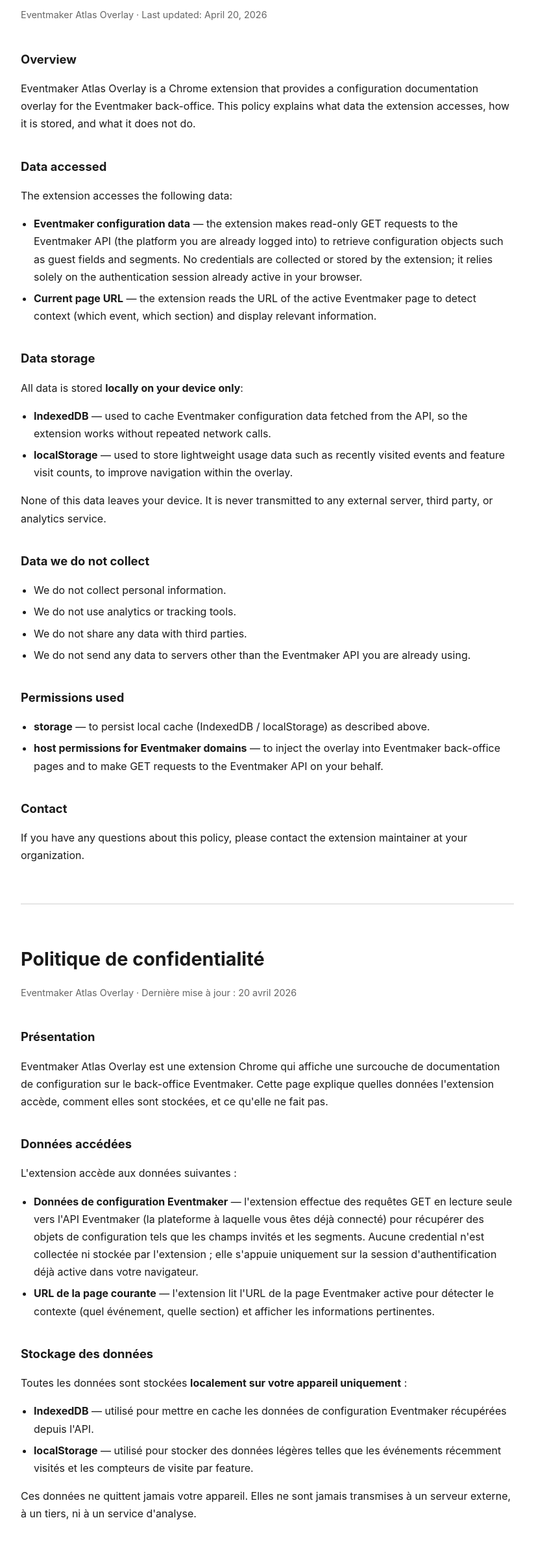
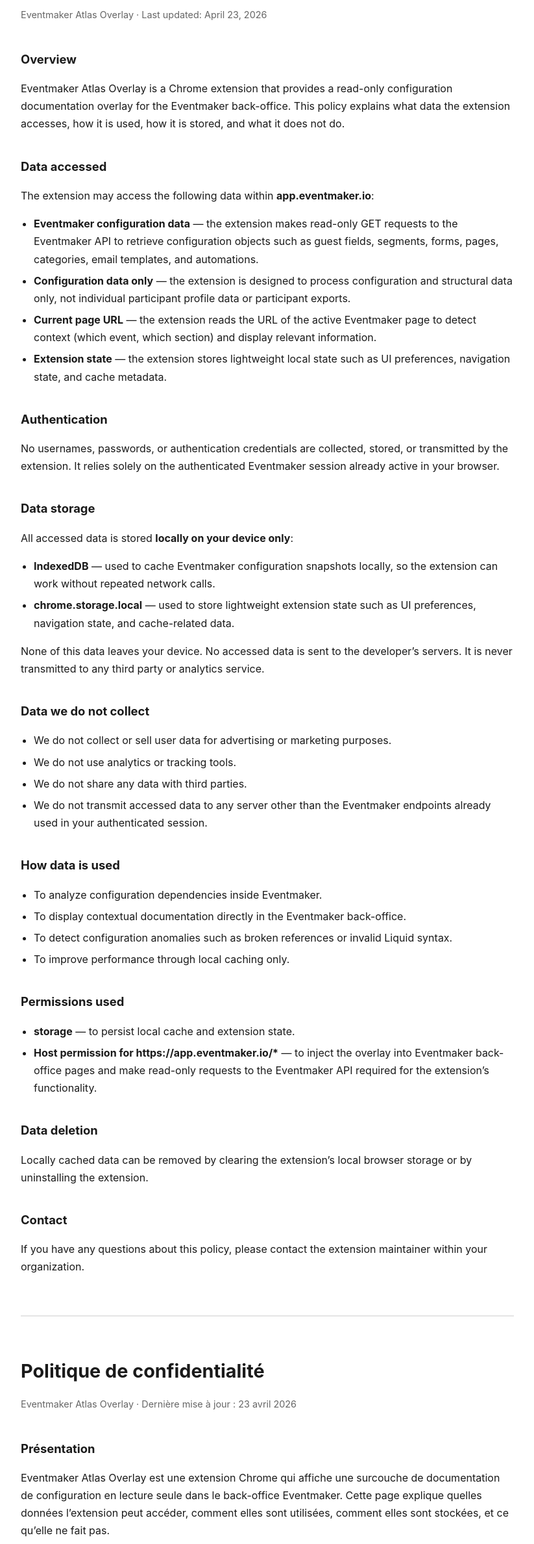
Before and after one commit to nowelflantier/eventmaker-atlas-privacy, a plain HTML site: page index.html in a window 1280 px wide. Shown: the part 112-2488 px from the top of the page at 65% size, without its empty margins (228-1051 px from the left). Drawn offline with Linux system fonts and the light colour scheme.

Commit message:
Revise privacy policy and update last modified date
Updated the privacy policy with new information and corrected the last updated date.

```diff
--- a/index.html
+++ b/index.html
@@ -1,3 +1,4 @@
+
   <!DOCTYPE html>
   <html lang="en">
   <head>
@@ -28,153 +29,214 @@
   </head>
   <body>
 
-  <!-- ══════════════ ENGLISH ══════════════ -->
-
     <h1>Privacy Policy</h1>
-  <p class="meta">Eventmaker Atlas Overlay · Last updated: April 20, 2026</p>
+    <p class="meta">Eventmaker Atlas Overlay · Last updated: April 23, 2026</p>
 
     <h2>Overview</h2>
     <p>
-    Eventmaker Atlas Overlay is a Chrome extension that provides a configuration
-    documentation overlay for the Eventmaker back-office. This policy explains
-    what data the extension accesses, how it is stored, and what it does not do.
+      Eventmaker Atlas Overlay is a Chrome extension that provides a read-only
+      configuration documentation overlay for the Eventmaker back-office. This policy
+      explains what data the extension accesses, how it is used, how it is stored,
+      and what it does not do.
     </p>
 
     <h2>Data accessed</h2>
-  <p>The extension accesses the following data:</p>
+    <p>The extension may access the following data within <strong>app.eventmaker.io</strong>:</p>
     <ul>
       <li>
         <strong>Eventmaker configuration data</strong> — the extension makes read-only
-      GET requests to the Eventmaker API (the platform you are already logged into)
-      to retrieve configuration objects such as guest fields and segments. No
-      credentials are collected or stored by the extension; it relies solely on
-      the authentication session already active in your browser.
+        GET requests to the Eventmaker API to retrieve configuration objects such as
+        guest fields, segments, forms, pages, categories, email templates, and
+        automations.
+      </li>
+      <li>
+        <strong>Configuration data only</strong> — the extension is designed to process
+        configuration and structural data only, not individual participant profile
+        data or participant exports.
       </li>
       <li>
         <strong>Current page URL</strong> — the extension reads the URL of the active
         Eventmaker page to detect context (which event, which section) and display
         relevant information.
       </li>
+      <li>
+        <strong>Extension state</strong> — the extension stores lightweight local
+        state such as UI preferences, navigation state, and cache metadata.
+      </li>
     </ul>
 
+    <h2>Authentication</h2>
+    <p>
+      No usernames, passwords, or authentication credentials are collected, stored,
+      or transmitted by the extension. It relies solely on the authenticated
+      Eventmaker session already active in your browser.
+    </p>
+
     <h2>Data storage</h2>
-  <p>All data is stored <strong>locally on your device only</strong>:</p>
+    <p>All accessed data is stored <strong>locally on your device only</strong>:</p>
     <ul>
       <li>
-      <strong>IndexedDB</strong> — used to cache Eventmaker configuration data
-      fetched from the API, so the extension works without repeated network calls.
+        <strong>IndexedDB</strong> — used to cache Eventmaker configuration snapshots
+        locally, so the extension can work without repeated network calls.
       </li>
       <li>
-      <strong>localStorage</strong> — used to store lightweight usage data such as
-      recently visited events and feature visit counts, to improve navigation within
-      the overlay.
+        <strong>chrome.storage.local</strong> — used to store lightweight extension
+        state such as UI preferences, navigation state, and cache-related data.
       </li>
     </ul>
     <p>
-    None of this data leaves your device. It is never transmitted to any external
-    server, third party, or analytics service.
+      None of this data leaves your device. No accessed data is sent to the
+      developer’s servers. It is never transmitted to any third party or analytics
+      service.
     </p>
 
     <h2>Data we do not collect</h2>
     <ul>
-    <li>We do not collect personal information.</li>
+      <li>We do not collect or sell user data for advertising or marketing purposes.</li>
       <li>We do not use analytics or tracking tools.</li>
       <li>We do not share any data with third parties.</li>
-    <li>We do not send any data to servers other than the Eventmaker API you are already using.</li>
+      <li>We do not transmit accessed data to any server other than the Eventmaker endpoints already used in your
+  authenticated session.</li>
+    </ul>
+
+    <h2>How data is used</h2>
+    <ul>
+      <li>To analyze configuration dependencies inside Eventmaker.</li>
+      <li>To display contextual documentation directly in the Eventmaker back-office.</li>
+      <li>To detect configuration anomalies such as broken references or invalid Liquid syntax.</li>
+      <li>To improve performance through local caching only.</li>
     </ul>
 
     <h2>Permissions used</h2>
     <ul>
       <li>
-      <strong>storage</strong> — to persist local cache (IndexedDB / localStorage) as described above.
+        <strong>storage</strong> — to persist local cache and extension state.
       </li>
       <li>
-      <strong>host permissions for Eventmaker domains</strong> — to inject the overlay
-      into Eventmaker back-office pages and to make GET requests to the Eventmaker API
-      on your behalf.
+        <strong>Host permission for https://app.eventmaker.io/*</strong> — to inject
+        the overlay into Eventmaker back-office pages and make read-only requests to
+        the Eventmaker API required for the extension’s functionality.
       </li>
     </ul>
 
+    <h2>Data deletion</h2>
+    <p>
+      Locally cached data can be removed by clearing the extension’s local browser
+      storage or by uninstalling the extension.
+    </p>
+
     <h2>Contact</h2>
     <p>
-    If you have any questions about this policy, please contact the extension maintainer
-    at your organization.
+      If you have any questions about this policy, please contact the extension
+      maintainer within your organization.
     </p>
 
     <hr class="lang-divider" />
 
-  <!-- ══════════════ FRANÇAIS ══════════════ -->
-
     <h1>Politique de confidentialité</h1>
-  <p class="meta">Eventmaker Atlas Overlay · Dernière mise à jour : 20 avril 2026</p>
+    <p class="meta">Eventmaker Atlas Overlay · Dernière mise à jour : 23 avril 2026</p>
 
     <h2>Présentation</h2>
     <p>
-    Eventmaker Atlas Overlay est une extension Chrome qui affiche une surcouche de
-    documentation de configuration sur le back-office Eventmaker. Cette page explique
-    quelles données l'extension accède, comment elles sont stockées, et ce qu'elle ne
-    fait pas.
+      Eventmaker Atlas Overlay est une extension Chrome qui affiche une surcouche
+      de documentation de configuration en lecture seule dans le back-office
+      Eventmaker. Cette page explique quelles données l’extension peut accéder,
+      comment elles sont utilisées, comment elles sont stockées, et ce qu’elle
+      ne fait pas.
     </p>
 
     <h2>Données accédées</h2>
-  <p>L'extension accède aux données suivantes :</p>
+    <p>L’extension peut accéder aux données suivantes sur <strong>app.eventmaker.io</strong> :</p>
     <ul>
       <li>
-      <strong>Données de configuration Eventmaker</strong> — l'extension effectue des
-      requêtes GET en lecture seule vers l'API Eventmaker (la plateforme à laquelle vous
-      êtes déjà connecté) pour récupérer des objets de configuration tels que les champs
-      invités et les segments. Aucune credential n'est collectée ni stockée par
-      l'extension ; elle s'appuie uniquement sur la session d'authentification déjà active
-      dans votre navigateur.
+        <strong>Données de configuration Eventmaker</strong> — l’extension effectue
+        des requêtes GET en lecture seule vers l’API Eventmaker pour récupérer des
+        objets de configuration comme les champs invités, segments, formulaires,
+        pages, catégories, templates email et automatisations.
       </li>
       <li>
-      <strong>URL de la page courante</strong> — l'extension lit l'URL de la page
-      Eventmaker active pour détecter le contexte (quel événement, quelle section) et
-      afficher les informations pertinentes.
+        <strong>Données de configuration uniquement</strong> — l’extension est conçue
+        pour traiter des données de structure et de configuration, et non des données
+        individuelles de participants ni des exports de participants.
+      </li>
+      <li>
+        <strong>URL de la page courante</strong> — l’extension lit l’URL de la page
+        Eventmaker active pour détecter le contexte (quel événement, quelle section)
+        et afficher les informations pertinentes.
+      </li>
+      <li>
+        <strong>État de l’extension</strong> — l’extension stocke localement des
+        données légères comme les préférences d’interface, l’état de navigation
+        et des métadonnées de cache.
       </li>
     </ul>
 
+    <h2>Authentification</h2>
+    <p>
+      Aucun identifiant, mot de passe ou credential d’authentification n’est collecté,
+      stocké ou transmis par l’extension. Elle s’appuie uniquement sur la session
+      Eventmaker déjà authentifiée dans votre navigateur.
+    </p>
+
     <h2>Stockage des données</h2>
-  <p>Toutes les données sont stockées <strong>localement sur votre appareil uniquement</strong> :</p>
+    <p>Toutes les données accédées sont stockées <strong>localement sur votre appareil uniquement</strong> :</p>
     <ul>
       <li>
-      <strong>IndexedDB</strong> — utilisé pour mettre en cache les données de configuration
-      Eventmaker récupérées depuis l'API.
+        <strong>IndexedDB</strong> — utilisé pour mettre en cache localement les
+        snapshots de configuration Eventmaker, afin d’éviter des appels réseau répétés.
       </li>
       <li>
-      <strong>localStorage</strong> — utilisé pour stocker des données légères telles que
-      les événements récemment visités et les compteurs de visite par feature.
+        <strong>chrome.storage.local</strong> — utilisé pour stocker des données
+        légères d’état de l’extension, comme les préférences d’interface, l’état
+        de navigation et certaines données liées au cache.
       </li>
     </ul>
     <p>
-    Ces données ne quittent jamais votre appareil. Elles ne sont jamais transmises à un
-    serveur externe, à un tiers, ni à un service d'analyse.
+      Aucune de ces données ne quitte votre appareil. Aucune donnée accédée n’est
+      envoyée vers les serveurs du développeur. Elles ne sont jamais transmises à
+      un tiers ni à un service d’analyse.
     </p>
 
     <h2>Données non collectées</h2>
     <ul>
-    <li>Nous ne collectons pas d'informations personnelles.</li>
-    <li>Nous n'utilisons pas d'outils d'analyse ou de tracking.</li>
+      <li>Nous ne collectons ni ne vendons de données utilisateur à des fins publicitaires ou marketing.</li>
+      <li>Nous n’utilisons aucun outil d’analyse ou de tracking.</li>
       <li>Nous ne partageons aucune donnée avec des tiers.</li>
-    <li>Nous n'envoyons aucune donnée vers des serveurs autres que l'API Eventmaker que vous utilisez déjà.</li>
+      <li>Nous ne transmettons aucune donnée accédée vers un serveur autre que les endpoints Eventmaker déjà
+  utilisés dans votre session authentifiée.</li>
+    </ul>
+
+    <h2>Utilisation des données</h2>
+    <ul>
+      <li>Analyser les dépendances de configuration dans Eventmaker.</li>
+      <li>Afficher une documentation contextuelle directement dans le back-office Eventmaker.</li>
+      <li>Détecter des anomalies de configuration, comme des références cassées ou une syntaxe Liquid invalide.</li>
+      <li>Améliorer les performances uniquement via un cache local.</li>
     </ul>
 
     <h2>Permissions utilisées</h2>
     <ul>
       <li>
-      <strong>storage</strong> — pour persister le cache local (IndexedDB / localStorage).
+        <strong>storage</strong> — pour persister le cache local et l’état de l’extension.
       </li>
       <li>
-      <strong>Permissions hôte sur les domaines Eventmaker</strong> — pour injecter la
-      surcouche dans les pages du back-office Eventmaker et effectuer des requêtes GET
-      vers l'API Eventmaker en votre nom.
+        <strong>Permission hôte pour https://app.eventmaker.io/*</strong> — pour
+        injecter la surcouche dans les pages du back-office Eventmaker et effectuer
+        les requêtes en lecture seule vers l’API Eventmaker nécessaires au fonctionnement
+        de l’extension.
       </li>
     </ul>
 
+    <h2>Suppression des données</h2>
+    <p>
+      Les données mises en cache localement peuvent être supprimées en vidant le
+      stockage local de l’extension dans le navigateur ou en désinstallant l’extension.
+    </p>
+
     <h2>Contact</h2>
     <p>
-    Pour toute question relative à cette politique, contactez le mainteneur de l'extension
-    au sein de votre organisation.
+      Pour toute question relative à cette politique, contactez le mainteneur de
+      l’extension au sein de votre organisation.
     </p>
 
   </body>
```
Lines whose indentation alone changed are shown as unchanged.
